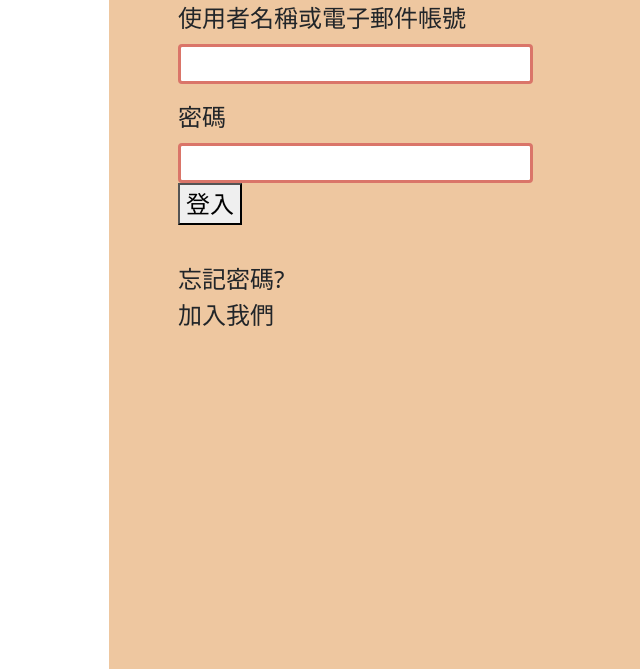
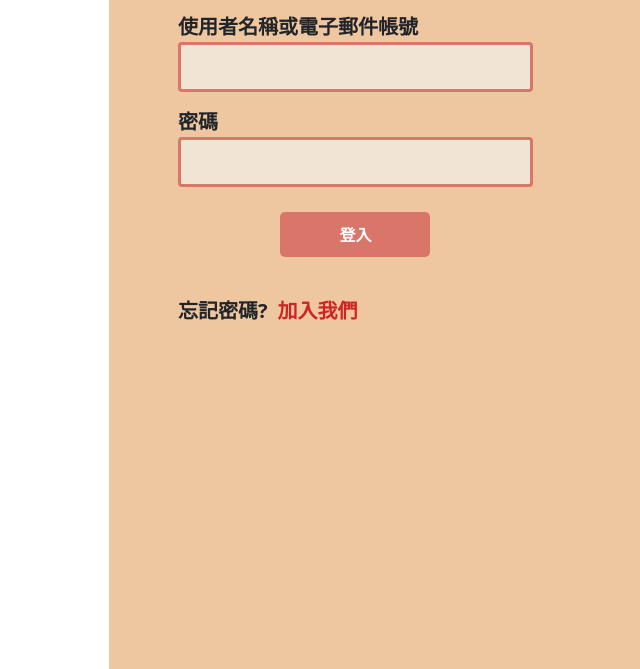
Before and after one commit to Daisyyyyy0/eat-share, a plain HTML site: page login.html in a window 1280 px wide. Shown: the part 131-800 px from the top of the page, without its empty margins (531-1171 px from the left). Drawn offline with nearby package versions, Linux system fonts and the light colour scheme.

Commit message:
login
位置調整好 button 那些

```diff
--- a/login.html
+++ b/login.html
@@ -20,19 +20,23 @@
                 <form>
                     <div class="title">共餐平台歡迎您~</div>
                     <div class="email">
-                        <label for="exampleInputEmail1" class="form-label">使用者名稱或電子郵件帳號</label>
-                        <input type="email" class="form-control" id="exampleInputEmail1" aria-describedby="emailHelp">
+                        <label for="exampleInputEmail1" class="">使用者名稱或電子郵件帳號</label>
+                        <input type="email" class="form-control" id="exampleInputEmail1" style="background-color:#F2E4D4">
                     </div>
                     <div class="password">
-                        <label for="exampleInputPassword1" class="form-label">密碼</label>
-                        <input type="password" class="form-control" id="exampleInputPassword1">
+                        <label for="exampleInputPassword1" class="">密碼</label>
+                        <input type="password" class="form-control" id="exampleInputPassword1" style="background-color:#F2E4D4">
                     </div>
-                    <button type="submit" class="" >登入</button>
+                    <div class="button-box">
+                        <button type="submit" style="background-color:#DA7569; width: 150px; height: 45px; border-radius: 5px; border: 0;">登入</button>
+                    </div>
                     <div class="line">
                         <img src="./image/login-picture/Line 1.png" width="70%" alt="">
                     </div>
-                    <div class="forget">忘記密碼?</div>
-                    <div class="join-us">加入我們</div>
+                    <div class="bottom">
+                        <div class="forget">忘記密碼?</div>
+                        <div class="join-us">加入我們</div>
+                    </div>
                 </form>
             </div>
         </div>
--- a/scss/login.scss
+++ b/scss/login.scss
@@ -17,29 +17,46 @@
             margin-right: 5px;
         }
         .text{
-            font-size: 24px;
             font-weight: bold;
             width: 100%;
             .title{
-                font-size: 28px;
-                // font-weight: bold;
+                font-size: 36px;
                 margin-bottom: 5%;
             }
             .email{
+                font-size: 20px;
                 input{
                     width: 70%;
-                    height: 40px;
+                    height: 50px;
                     border: 3px #DA7569 solid;
-                    background-color: $themeColor;
                 }
                 margin-bottom: 15px;
             }
             .password{
+                font-size: 20px;
                 input{
                     width: 70%;
-                    height: 40px;
+                    height: 50px;
                     border: 3px #DA7569 solid;
-                    background-color: black;
+                }
+
+            }
+            .button-box{
+                display: flex;
+                width: 70%;
+                justify-content: center;
+                margin: 25px 0 15px 0;
+                button{
+                    font-weight: bold;
+                    color: white;
+                }
+            }
+            .bottom{
+                font-size: 20px;
+                display: flex;
+                .join-us{
+                    color: #CD2424;
+                    margin-left: 10px;
                 }
 
             }
```
Also changed, not shown: css/login.css, 1 other file.
